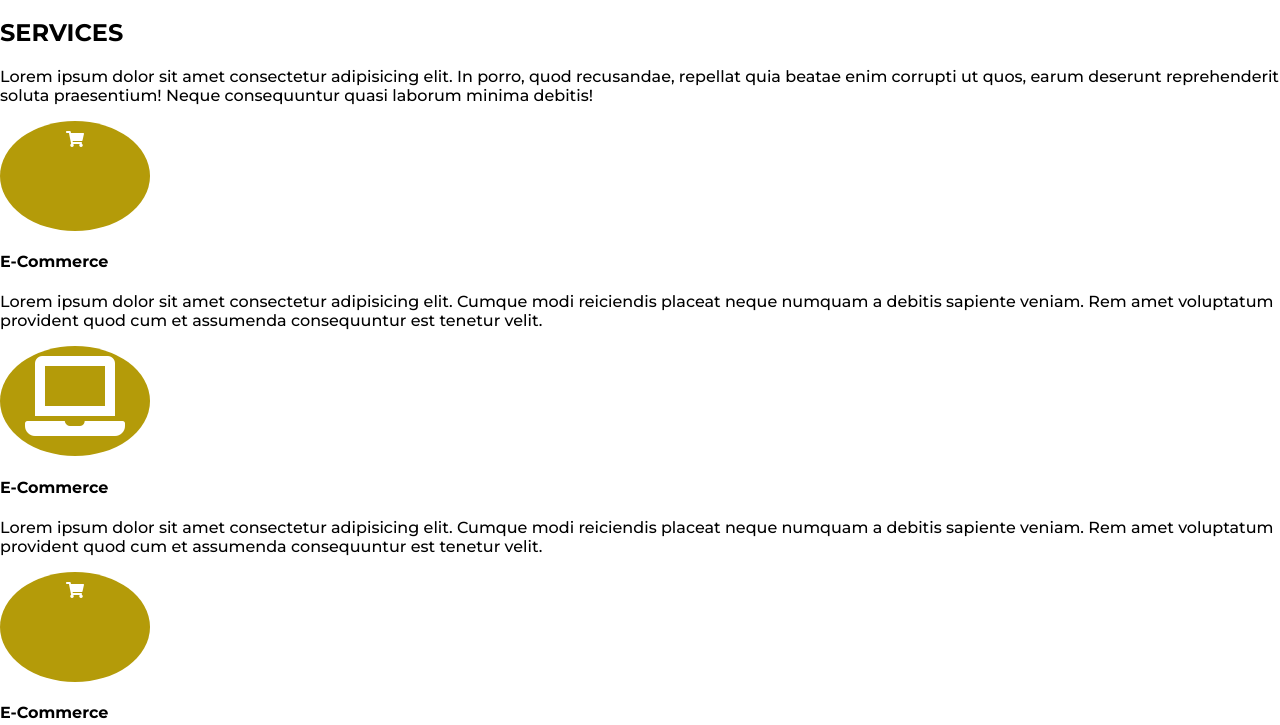
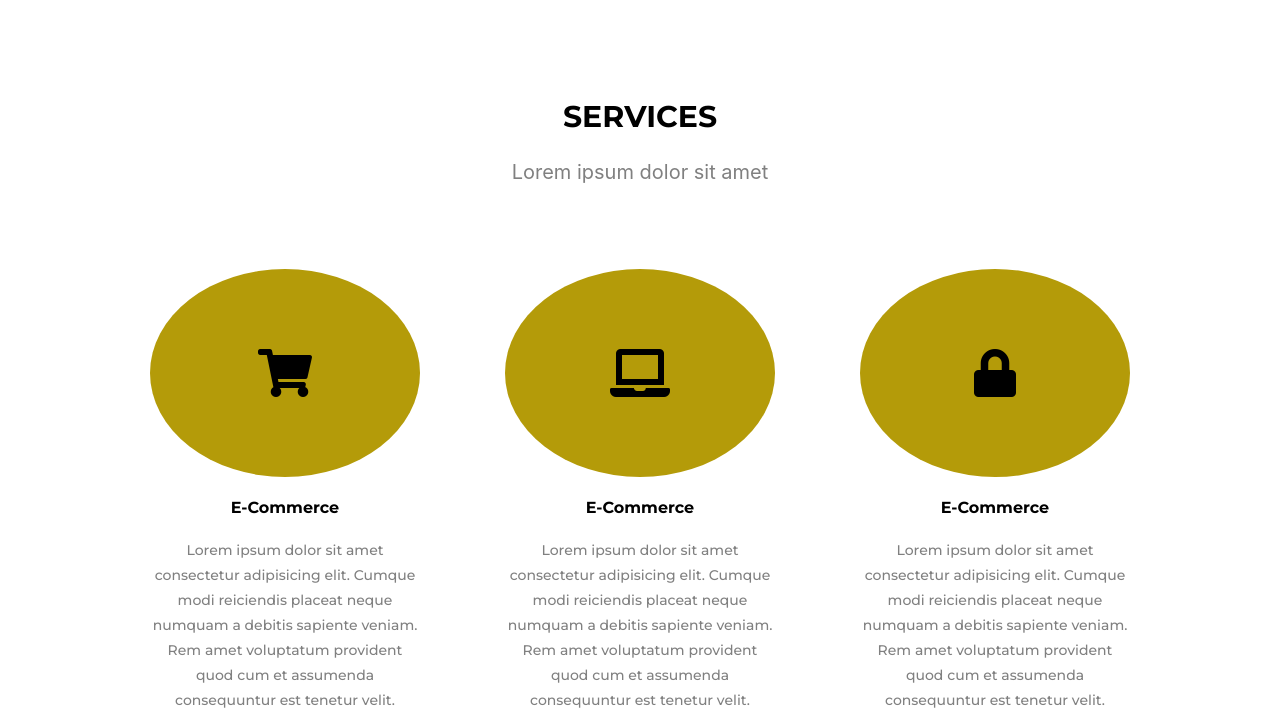
Before and after one commit to alina-sadykova/team-1, a plain HTML site: page index.html in a window 1280 px wide. Shown: the part 802-1527 px from the top of the page. Drawn offline with Linux system fonts and the light colour scheme.

Commit message:
aligned service boxes and added style

```diff
--- a/index.html
+++ b/index.html
@@ -40,22 +40,34 @@
         <main>
             <!-- services section starts here -->
             <section id="services">
-                <h2>SERVICES</h2>
-                <p>Lorem ipsum dolor sit amet consectetur adipisicing elit. In porro, quod recusandae, repellat quia beatae enim corrupti ut quos, earum deserunt reprehenderit soluta praesentium! Neque consequuntur quasi laborum minima debitis!</p>
+                <div class="servicetexts">
+
+                    <h2>SERVICES</h2>
+                    <p>Lorem ipsum dolor sit amet </p>
+                </div>
                 <div class="service-boxes">
                     <div class="srv-box">
-                        <i class="fas fa-shopping-cart"></i>
+                        <div class="icon-wrapper">
+
+                            <i class="icon fas fa-shopping-cart fa-3x"></i>
+                        </div>
                         <h4>E-Commerce</h4>
                         <p>Lorem ipsum dolor sit amet consectetur adipisicing elit. Cumque modi reiciendis placeat neque numquam a debitis sapiente veniam. Rem amet voluptatum provident quod cum et assumenda consequuntur est tenetur velit.</p>
                     </div>
                     <div class="srv-box">
-                        <i class="fas fa-laptop fa-5x"></i>
+                        <div class="icon-wrapper">
+
+                            <i class="icon fas fa-laptop fa-3x"></i>
+                        </div>
                         <h4>E-Commerce</h4>
                         <p>Lorem ipsum dolor sit amet consectetur adipisicing elit. Cumque modi reiciendis placeat neque numquam a debitis sapiente veniam. Rem amet voluptatum provident quod cum et assumenda consequuntur est tenetur velit.</p>
                     </div>
                     <div class="srv-box">
-                        <i class="fas fa-shopping-cart"></i>
-                        <h4>E-Commerce</h4>
+                        <div class="icon-wrapper">
+
+                            <i class="icon fas fa-lock fa-3x"></i>
+                        </div>
+                                           <h4>E-Commerce</h4>
                         <p>Lorem ipsum dolor sit amet consectetur adipisicing elit. Cumque modi reiciendis placeat neque numquam a debitis sapiente veniam. Rem amet voluptatum provident quod cum et assumenda consequuntur est tenetur velit.</p>
                     </div>
                 </div>
--- a/style.css
+++ b/style.css
@@ -95,15 +95,6 @@ header button:hover{
 
 
 /* SECTION CONTACT starts here */
-i{
-    color: white;
-    background: rgb(180, 155, 9);
-    width:150px;
-    height: 100px;
-    border-radius: 50%;
-    text-align: center;
-    padding-top: 10px;
-}
 #contact{
     background-image: url("https://wallpaperaccess.com/full/545650.jpg");
     background-position: center;
@@ -168,3 +159,45 @@ textarea{
     color: lightgrey;
     font-size: 20px;
 }
+/* portfolio */
+
+/* services */
+.service-boxes{
+    display: grid;
+    grid-template-columns: 25% 25% 25%;
+    justify-content: center;
+    grid-gap: 35px;
+    text-align: center;
+}
+.service-boxes p{
+    font-size: 13px;
+    line-height: 25px;
+    color: grey;
+}
+.servicetexts{
+    text-align: center;
+    margin-top: 100px;
+    font-size: 20px;
+}
+.servicetexts p{
+    margin-bottom: 60px;
+    font-family: italic;
+    font-family: "Droid Serif", -apple-system, BlinkMacSystemFont, "Segoe UI", Roboto, "Helvetica Neue", Arial, sans-serif, "Apple Color Emoji", "Segoe UI Emoji", "Segoe UI Symbol", "Noto Color Emoji";
+    color: grey;
+}
+.srv-box{
+    margin-bottom: 100px;
+    padding: 25px;
+
+}
+.srv-box p{
+    font-size: 14px;
+}
+
+.icon-wrapper{
+    justify-content: center;
+    background: rgb(180, 155, 9);
+    border-radius: 100%;
+  padding: 80px 5px;
+
+}
```
Lines whose indentation alone changed are shown as unchanged.
